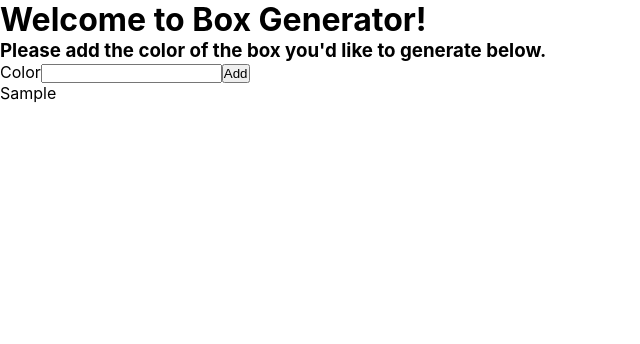
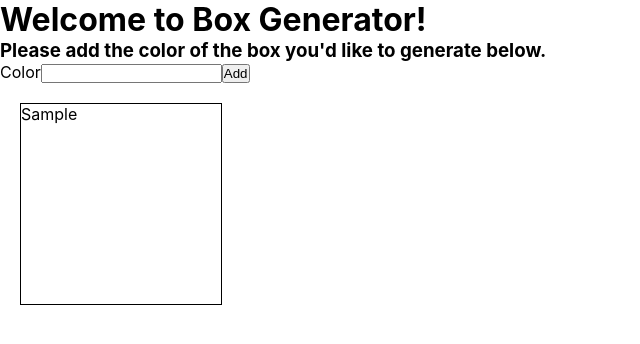
Before and after one commit to jlstern3/first_react, a React (Create React App) app in the folder 2_react/2_functional_components/box-generator/: page / in a window 1280 px wide. Both pictures are taken after typing "Sample" into the empty fields and a click on the button "Add". Shown: the top 344 px of the page, without its empty margins (0-640 px from the left). Built offline with nearby package versions, Linux system fonts and the light colour scheme.

Commit message:
Boxes displayed onSubmit

```diff
--- a/2_react/2_functional_components/box-generator/src/App.js
+++ b/2_react/2_functional_components/box-generator/src/App.js
@@ -1,15 +1,17 @@
 import './App.css';
 import React from 'react';
 import ColorForm from './components/ColorForm';
+// import Display from './components/Display';
 
 function App() {
-
+  const color = "red";
 
   return (
     <div className="App">
       <h1>Welcome to Box Generator!</h1>
       <h3>Please add the color of the box you'd like to generate below.</h3>
       <ColorForm />
+      {/* <Display color={color} /> */}
     </div>
   );
 }
--- a/2_react/2_functional_components/box-generator/src/components/ColorForm.js
+++ b/2_react/2_functional_components/box-generator/src/components/ColorForm.js
@@ -7,12 +7,7 @@ const ColorForm = () => {
         // function to create new box w/ color value set to color's getter state key
     //     console.log("You created a box");
     // };
-    // const boxStyle = {
-    //     backgroundColor: {color},
-    //     margin: "15px",
-    //     width: "200px",
-    //     height: "200px",
-    // };
+
 
     const[newColor, setNewColor] = useState("");
     const[boxList, setBoxList] = useState([]);
@@ -35,10 +30,9 @@ const ColorForm = () => {
             </form>
             {
                 boxList.map((color, colorListIndex) => (
-                    <p key={colorListIndex}>{color}</p>
+                    <p key={colorListIndex} style={{width: "200px", height: "200px", border: "1px solid black", display: "inline-block", margin: "20px", overflow: "scroll",}}>{color}</p>
                 ))
             }
-            {/* <div style={boxStyle}>Placeholder</div> */}
         </div>
     )
 }
--- /dev/null
+++ b/2_react/2_functional_components/box-generator/src/components/Display.js
@@ -0,0 +1,18 @@
+// import React from 'react';
+
+// const Display = (props) =>{
+//     const boxStyle = {
+//         backgroundColor: "{props.color}",
+//         margin: "15px",
+//         width: "200px",
+//         height: "200px",
+//         border: "1px solid black",
+//     };
+//     return(
+//         <div style = {boxStyle}>
+//             Display Colored Boxes
+//         </div>
+//     );
+// }
+
+// export default Display;
```
